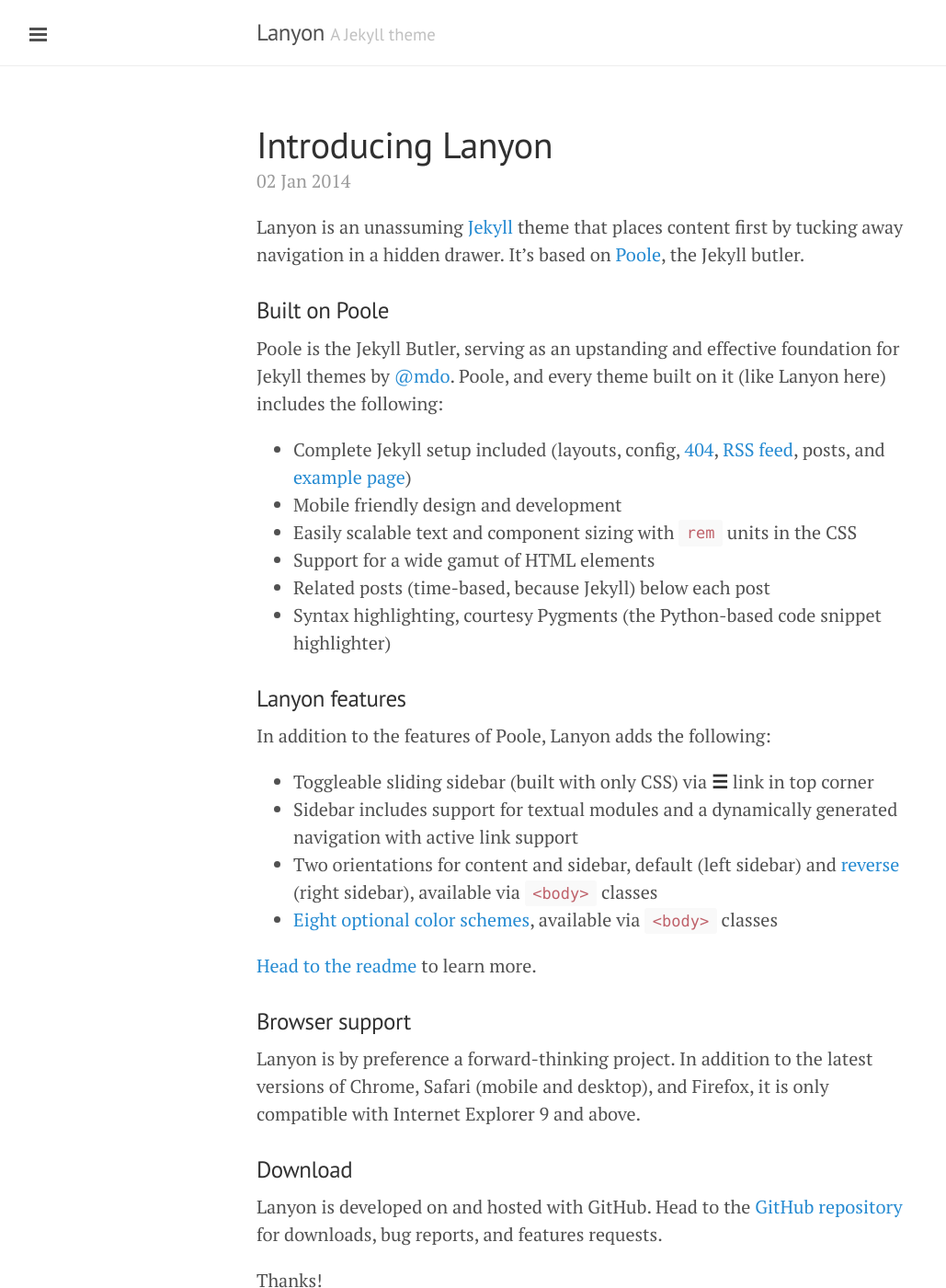
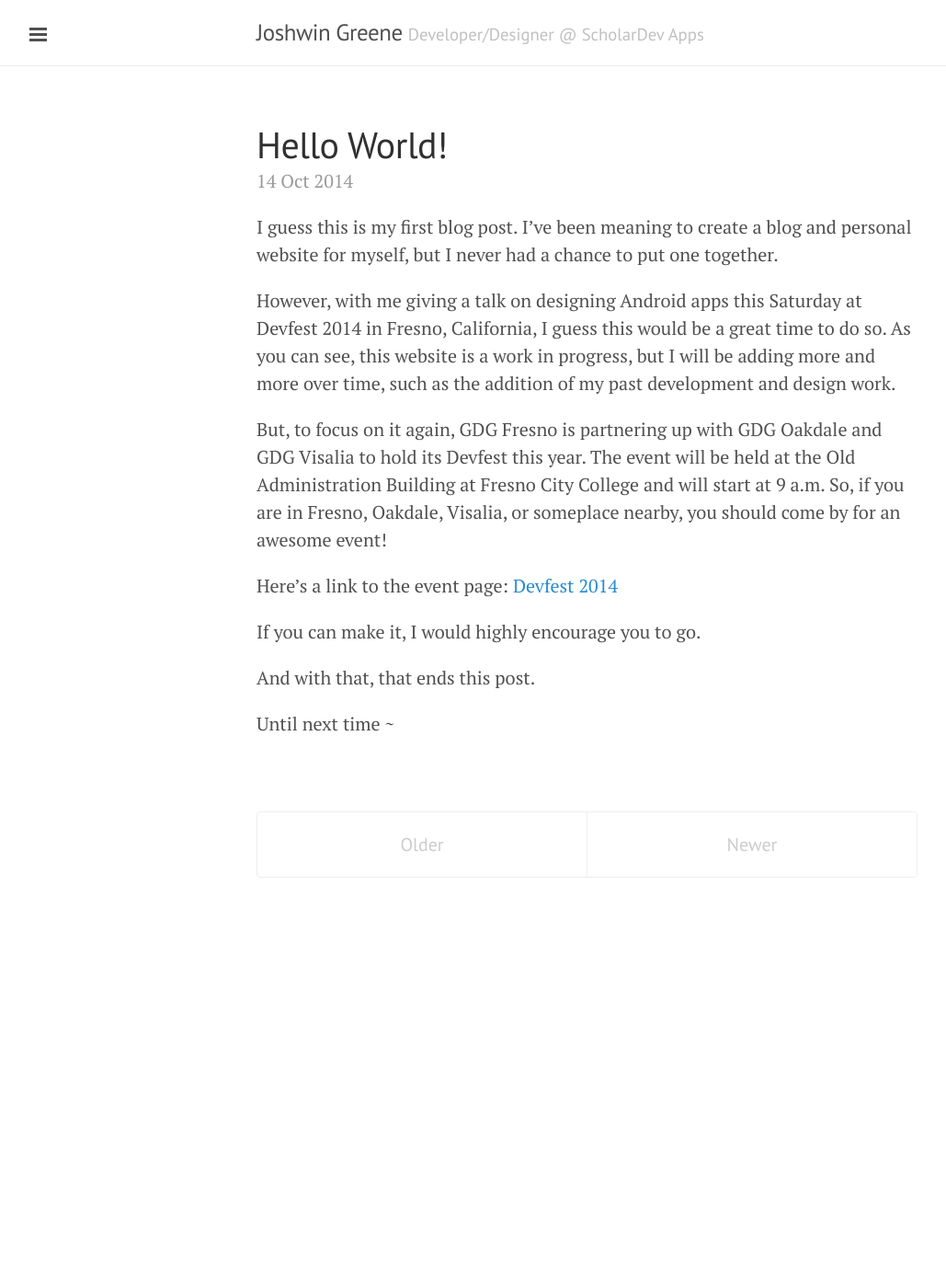
Before and after one commit to joshwingreene/joshwingreene.github.io, a Jekyll site: the page built from index.html, in a window 1280 px wide and 1400 px high. Shown: the whole window at 92% size, without its empty margins (1-1030 px from the left). Built offline with Jekyll 4.4.1, drawn with Linux system fonts in a browser that asks for light colours; Markdown is read by kramdown in place of the engine named in the settings; the list of posts is cut into pages by our own code; some of the changed text lies outside the part shown.

Commit message:
- Version 1 Complete!

```diff
--- a/_config.yml
+++ b/_config.yml
@@ -9,9 +9,9 @@
 relative_permalinks: true
 
 # Setup
-title:               Lanyon
-tagline:             'A Jekyll theme'
-description:         'A reserved <a href="http://jekyllrb.com" target="_blank">Jekyll</a> theme that places the utmost gravity on content with a hidden drawer. Made by <a href="https://twitter.com/mdo" target="_blank">@mdo</a>.'
+title:               Joshwin Greene
+tagline:             'Developer/Designer @ ScholarDev Apps'
+description:         'As you see, this site is a <span style="color:white;">work in progress</span>. However, in the meantime, feel free to follow me on Twitter <a href="https://twitter.com/josh_w_g" target="_blank">@josh_w_g</a> or on <a href="https://plus.google.com/u/0/+JoshwinGreene" target="_blank">Google+</a>.'
 url:                 http://lanyon.getpoole.com
 baseurl:             /
 paginate:            5
--- a/_includes/sidebar.html
+++ b/_includes/sidebar.html
@@ -24,10 +24,6 @@
         {% endif %}
       {% endif %}
     {% endfor %}
-
-    <a class="sidebar-nav-item" href="{{ site.github.repo }}/archive/v{{ site.version }}.zip">Download</a>
-    <a class="sidebar-nav-item" href="{{ site.github.repo }}">GitHub project</a>
-    <span class="sidebar-nav-item">Currently v{{ site.version }}</span>
   </nav>
 
   <div class="sidebar-item">
--- a/_posts/2013-12-31-whats-jekyll.md
+++ /dev/null
@@ -1,12 +0,0 @@
----
-layout: post
-title: What's Jekyll?
----
-
-[Jekyll](http://jekyllrb.com) is a static site generator, an open-source tool for creating simple yet powerful websites of all shapes and sizes. From [the project's readme](https://github.com/mojombo/jekyll/blob/master/README.markdown):
-
-  > Jekyll is a simple, blog aware, static site generator. It takes a template directory [...] and spits out a complete, static website suitable for serving with Apache or your favorite web server. This is also the engine behind GitHub Pages, which you can use to host your project’s page or blog right here from GitHub.
-
-It's an immensely useful tool and one we encourage you to use here with Hyde.
-
-Find out more by [visiting the project on GitHub](https://github.com/mojombo/jekyll).
--- a/_posts/2014-01-01-example-content.md
+++ /dev/null
@@ -1,122 +0,0 @@
----
-layout: post
-title: Example content
----
-
-
-<div class="message">
-  Howdy! This is an example blog post that shows several types of HTML content supported in this theme.
-</div>
-
-Cum sociis natoque penatibus et magnis <a href="#">dis parturient montes</a>, nascetur ridiculus mus. *Aenean eu leo quam.* Pellentesque ornare sem lacinia quam venenatis vestibulum. Sed posuere consectetur est at lobortis. Cras mattis consectetur purus sit amet fermentum.
-
-> Curabitur blandit tempus porttitor. Nullam quis risus eget urna mollis ornare vel eu leo. Nullam id dolor id nibh ultricies vehicula ut id elit.
-
-Etiam porta **sem malesuada magna** mollis euismod. Cras mattis consectetur purus sit amet fermentum. Aenean lacinia bibendum nulla sed consectetur.
-
-## Inline HTML elements
-
-HTML defines a long list of available inline tags, a complete list of which can be found on the [Mozilla Developer Network](https://developer.mozilla.org/en-US/docs/Web/HTML/Element).
-
-- **To bold text**, use `<strong>`.
-- *To italicize text*, use `<em>`.
-- Abbreviations, like <abbr title="HyperText Markup Langage">HTML</abbr> should use `<abbr>`, with an optional `title` attribute for the full phrase.
-- Citations, like <cite>&mdash; Mark otto</cite>, should use `<cite>`.
-- <del>Deleted</del> text should use `<del>` and <ins>inserted</ins> text should use `<ins>`.
-- Superscript <sup>text</sup> uses `<sup>` and subscript <sub>text</sub> uses `<sub>`.
-
-Most of these elements are styled by browsers with few modifications on our part.
-
-## Heading
-
-Vivamus sagittis lacus vel augue rutrum faucibus dolor auctor. Duis mollis, est non commodo luctus, nisi erat porttitor ligula, eget lacinia odio sem nec elit. Morbi leo risus, porta ac consectetur ac, vestibulum at eros.
-
-### Code
-
-Cum sociis natoque penatibus et magnis dis `code element` montes, nascetur ridiculus mus.
-
-{% highlight js %}
-// Example can be run directly in your JavaScript console
-
-// Create a function that takes two arguments and returns the sum of those arguments
-var adder = new Function("a", "b", "return a + b");
-
-// Call the function
-adder(2, 6);
-// > 8
-{% endhighlight %}
-
-Aenean lacinia bibendum nulla sed consectetur. Etiam porta sem malesuada magna mollis euismod. Fusce dapibus, tellus ac cursus commodo, tortor mauris condimentum nibh, ut fermentum massa.
-
-### Lists
-
-Cum sociis natoque penatibus et magnis dis parturient montes, nascetur ridiculus mus. Aenean lacinia bibendum nulla sed consectetur. Etiam porta sem malesuada magna mollis euismod. Fusce dapibus, tellus ac cursus commodo, tortor mauris condimentum nibh, ut fermentum massa justo sit amet risus.
-
-* Praesent commodo cursus magna, vel scelerisque nisl consectetur et.
-* Donec id elit non mi porta gravida at eget metus.
-* Nulla vitae elit libero, a pharetra augue.
-
-Donec ullamcorper nulla non metus auctor fringilla. Nulla vitae elit libero, a pharetra augue.
-
-1. Vestibulum id ligula porta felis euismod semper.
-2. Cum sociis natoque penatibus et magnis dis parturient montes, nascetur ridiculus mus.
-3. Maecenas sed diam eget risus varius blandit sit amet non magna.
-
-Cras mattis consectetur purus sit amet fermentum. Sed posuere consectetur est at lobortis.
-
-<dl>
-  <dt>HyperText Markup Language (HTML)</dt>
-  <dd>The language used to describe and define the content of a Web page</dd>
-
-  <dt>Cascading Style Sheets (CSS)</dt>
-  <dd>Used to describe the appearance of Web content</dd>
-
-  <dt>JavaScript (JS)</dt>
-  <dd>The programming language used to build advanced Web sites and applications</dd>
-</dl>
-
-Integer posuere erat a ante venenatis dapibus posuere velit aliquet. Morbi leo risus, porta ac consectetur ac, vestibulum at eros. Nullam quis risus eget urna mollis ornare vel eu leo.
-
-### Tables
-
-Aenean lacinia bibendum nulla sed consectetur. Lorem ipsum dolor sit amet, consectetur adipiscing elit.
-
-<table>
-  <thead>
-    <tr>
-      <th>Name</th>
-      <th>Upvotes</th>
-      <th>Downvotes</th>
-    </tr>
-  </thead>
-  <tfoot>
-    <tr>
-      <td>Totals</td>
-      <td>21</td>
-      <td>23</td>
-    </tr>
-  </tfoot>
-  <tbody>
-    <tr>
-      <td>Alice</td>
-      <td>10</td>
-      <td>11</td>
-    </tr>
-    <tr>
-      <td>Bob</td>
-      <td>4</td>
-      <td>3</td>
-    </tr>
-    <tr>
-      <td>Charlie</td>
-      <td>7</td>
-      <td>9</td>
-    </tr>
-  </tbody>
-</table>
-
-Nullam id dolor id nibh ultricies vehicula ut id elit. Sed posuere consectetur est at lobortis. Nullam quis risus eget urna mollis ornare vel eu leo.
-
------
-
-Want to see something else added? <a href="https://github.com/poole/poole/issues/new">Open an issue.</a>
--- a/_posts/2014-01-02-introducing-lanyon.md
+++ /dev/null
@@ -1,38 +0,0 @@
----
-layout: post
-title: Introducing Lanyon
----
-
-Lanyon is an unassuming [Jekyll](http://jekyllrb.com) theme that places content first by tucking away navigation in a hidden drawer. It's based on [Poole](http://getpoole.com), the Jekyll butler.
-
-### Built on Poole
-
-Poole is the Jekyll Butler, serving as an upstanding and effective foundation for Jekyll themes by [@mdo](https://twitter.com/mdo). Poole, and every theme built on it (like Lanyon here) includes the following:
-
-* Complete Jekyll setup included (layouts, config, [404](/404), [RSS feed](/atom.xml), posts, and [example page](/about))
-* Mobile friendly design and development
-* Easily scalable text and component sizing with `rem` units in the CSS
-* Support for a wide gamut of HTML elements
-* Related posts (time-based, because Jekyll) below each post
-* Syntax highlighting, courtesy Pygments (the Python-based code snippet highlighter)
-
-### Lanyon features
-
-In addition to the features of Poole, Lanyon adds the following:
-
-* Toggleable sliding sidebar (built with only CSS) via **☰** link in top corner
-* Sidebar includes support for textual modules and a dynamically generated navigation with active link support
-* Two orientations for content and sidebar, default (left sidebar) and [reverse](https://github.com/poole/lanyon#reverse-layout) (right sidebar), available via `<body>` classes
-* [Eight optional color schemes](https://github.com/poole/lanyon#themes), available via `<body>` classes
-
-[Head to the readme](https://github.com/poole/lanyon#readme) to learn more.
-
-### Browser support
-
-Lanyon is by preference a forward-thinking project. In addition to the latest versions of Chrome, Safari (mobile and desktop), and Firefox, it is only compatible with Internet Explorer 9 and above.
-
-### Download
-
-Lanyon is developed on and hosted with GitHub. Head to the <a href="https://github.com/poole/lanyon">GitHub repository</a> for downloads, bug reports, and features requests.
-
-Thanks!
--- /dev/null
+++ b/_posts/2014-10-14-hello-world.md
@@ -0,0 +1,18 @@
+---
+layout: post
+title: Hello World!
+---
+
+I guess this is my first blog post. I’ve been meaning to create a blog and personal website for myself, but I never had a chance to put one together.
+
+However, with me giving a talk on designing Android apps this Saturday at Devfest 2014 in Fresno, California, I guess this would be a great time to do so. As you can see, this website is a work in progress, but I will be adding more and more over time, such as the addition of my past development and design work.
+
+But, to focus on it again, GDG Fresno is partnering up with GDG Oakdale and GDG Visalia to hold its Devfest this year. The event will be held at the Old Administration Building at Fresno City College and will start at 9 a.m. So, if you are in Fresno, Oakdale, Visalia, or someplace nearby, you should come by for an awesome event!
+
+Here’s a link to the event page: <a href="http://devfest.gdgfresno.com/" target="_blank">Devfest 2014</a>
+
+If you can make it, I would highly encourage you to go.
+
+And with that, that ends this post.
+
+Until next time ~
--- a/about.md
+++ b/about.md
@@ -3,28 +3,6 @@
 title: About
 ---
 
-<p class="message">
-  Hey there! This page is included as an example. Feel free to customize it for your own use upon downloading. Carry on!
-</p>
+This should do for now...
 
-In the novel, *The Strange Case of Dr. Jeykll and Mr. Hyde*, Mr. Poole is Dr. Jekyll's virtuous and loyal butler. Similarly, Poole is an upstanding and effective butler that helps you build Jekyll themes. It's made by [@mdo](https://twitter.com/mdo).
-
-There are currently two themes built on Poole:
-
-* [Hyde](http://hyde.getpoole.com)
-* [Lanyon](http://lanyon.getpoole.com)
-
-Learn more and contribute on [GitHub](https://github.com/poole).
-
-## Setup
-
-Some fun facts about the setup of this project include:
-
-* Built for [Jekyll](http://jekyllrb.com)
-* Developed on GitHub and hosted for free on [GitHub Pages](https://pages.github.com)
-* Coded with [Sublime Text 2](http://sublimetext.com), an amazing code editor
-* Designed and developed while listening to music like [Blood Bros Trilogy](https://soundcloud.com/maddecent/sets/blood-bros-series)
-
-Have questions or suggestions? Feel free to [open an issue on GitHub](https://github.com/poole/issues/new) or [ask me on Twitter](https://twitter.com/mdo).
-
-Thanks for reading!
+> "Joshwin Greene is a student, entrepreneur, and developer/designer. He is a Fresno City College alumnus and more recently a student at UC irvine, where he is majoring in Software Engineering. As an entrepreneur, he co-founded ScholarDev Apps, which is a local startup that specializes in the development of mobile applications and tied for first in the People’s Choice category in 2013’s 59DaysofCode competition. Besides being a programmer at heart, he also has a strong passion for great user experiences and design."
```
Also changed, not shown: 7 other files.
